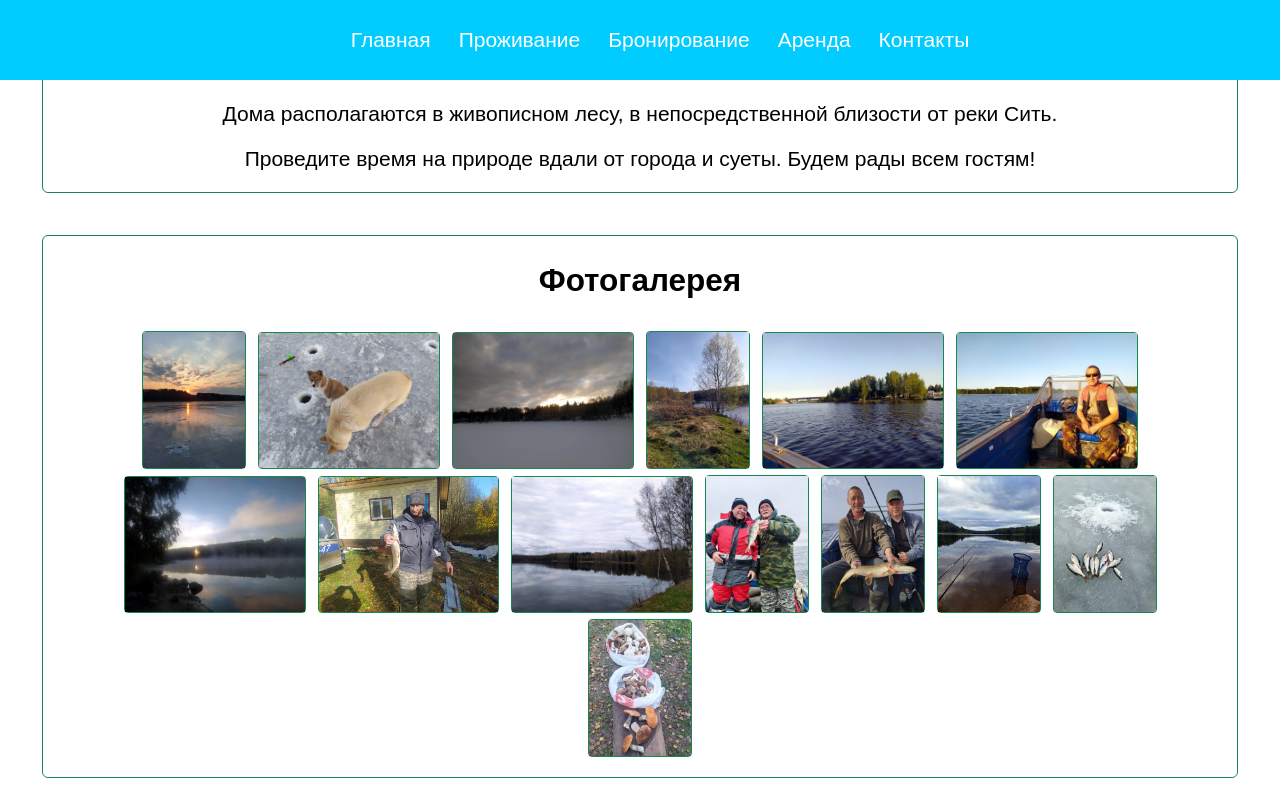
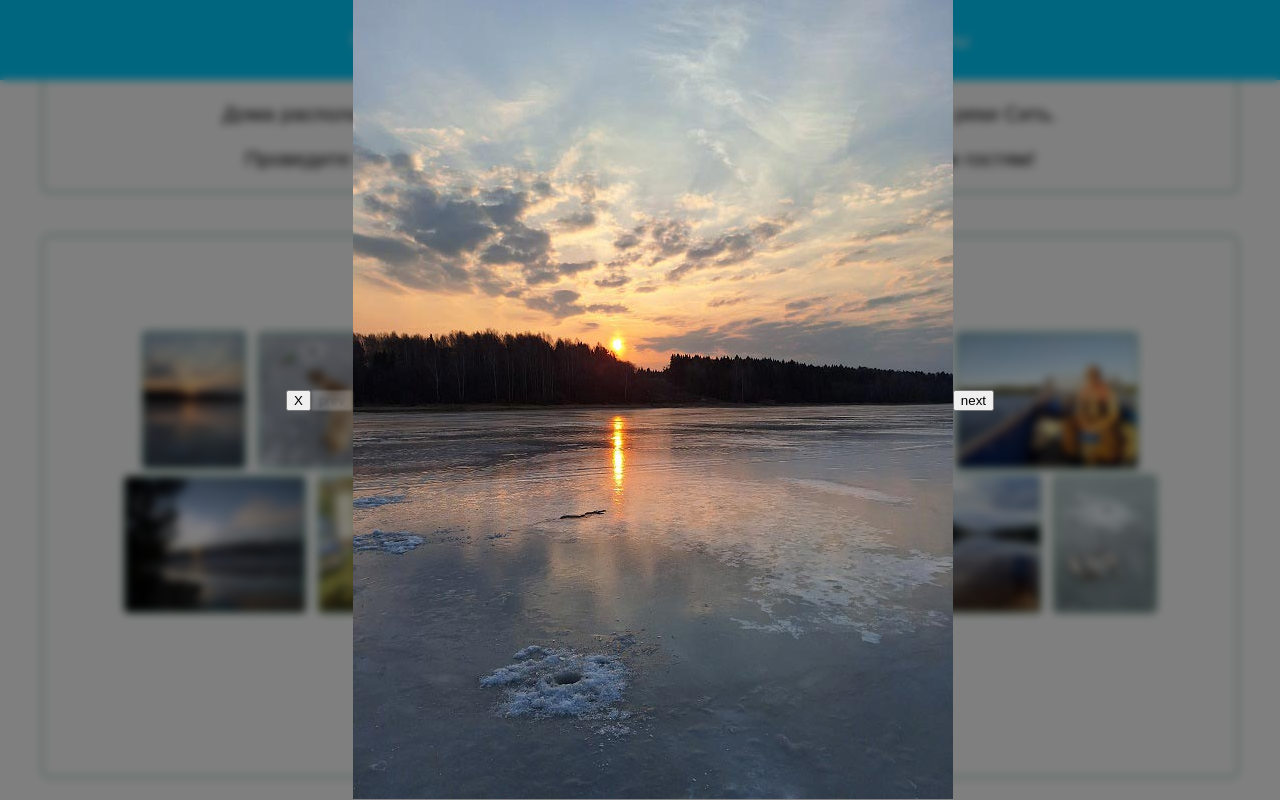
Before and after one commit to rmakarov/beregSiti, a website built with webpack: page app/index.html in a window 1280 px wide. Both pictures are taken after a click on the picture 194 px from the left and 959 px from the top of the page. Shown: the part 559-1359 px from the top of the page. Built offline with nearby package versions, Linux system fonts and the light colour scheme.

Commit message:
NOJIRA: Added modal window (first variant)

```diff
--- /dev/null
+++ b/app/assets/text/price.json
@@ -0,0 +1,3 @@
+{
+
+}
--- a/app/css/main.css
+++ b/app/css/main.css
@@ -109,3 +109,32 @@ section[class*="main-info"] {
     align-items: center;
     justify-content: center;
 }
+
+.modal {
+    position: fixed;
+    top: 0;
+    left: 0;
+    width: 100vw;
+    height: 100vh;
+    background-color: rgba(0, 0, 0, 0.5); /* Полупрозрачный чёрный фон */
+    backdrop-filter: blur(4px); /* Опционально: размытие фона */
+    display: flex;
+    justify-content: center;
+    align-items: center;
+    opacity: 0;
+    visibility: hidden;
+    transition: opacity 0.3s ease, visibility 0.3s ease;
+    z-index: 1100;
+}
+
+.modal.active {
+    opacity: 1;
+    visibility: visible;
+}
+
+button:disabled {
+    opacity: 0.6;
+    filter: blur(1px);
+    pointer-events: none; /* гарантирует, что клики игнорируются */
+    cursor: not-allowed;
+}
--- a/app/index.html
+++ b/app/index.html
@@ -5,7 +5,11 @@
     <meta name="viewport" content="width=device-width, initial-scale=1.0">
     <title>Гостевые дома на реке Сить</title>
 
-    <script type="application/javascript" src="./js/main.js"></script>
+    <meta name="viewport" content="width=device-width, initial-scale=1" />
+    <meta name="description" content="турбаза на рыбинском водохранилище"/>
+    <meta name="keywords" content="турбаза, рыбалка на рыбинском водохранилище, рыбалка на реке Сить, гостевые дома Брейтово, турбаза на Рыбинке"/>
+    <meta name="google-site-verification" content="5fSAH8rWdrczqM5D1zvWpWj7P4ibyP-1Bn3y6yxbzaA" />
+    <link rel="icon" type="image/x-icon" href="favicon.ico" />
 </head>
 <body>
 <header>
@@ -90,5 +94,18 @@
         </ul>
     </div>
 </footer>
+<div class="modal">
+    <div class="modalControls">
+        <button class="button modalCloseButton">X</button>
+    </div>
+    <div class="modalControlsLeft">
+        <button class="button modalPrevButton">prev</button>
+    </div>
+    <div class="modalContent">
+    </div>
+    <div class="modalControlsRight">
+        <button class="button modalNextButton">next</button>
+    </div>
+</div>
 </body>
 </html>
--- a/app/js/main.js
+++ b/app/js/main.js
@@ -17,11 +17,18 @@ import view14 from '../assets/img/gallery/gallery14.jpg'
 const GALLERY_ICON_WIDTH = 180;
 const GALLERY_ICON_HEIGHT = 136;
 const VIEW_GALERY = [view1, view2, view3, view4, view5, view6, view7, view8, view9, view10, view11, view12, view13, view14];
+const DEFAULT_MODAL_CONTENT = {
+    position: 0,
+    content: []
+}
+
+let MODAL_CONTENT = DEFAULT_MODAL_CONTENT
 
 document.addEventListener('DOMContentLoaded', ready, false );
 
 
 function ready() {
+    console.log('!!! ready !!!')
     renderGallery();
 
     const navLinks = document.getElementsByClassName('nav-link');
@@ -29,7 +36,7 @@ function ready() {
         navLink.addEventListener('click', (e) => {
             const anchor = e.target.getAttribute('data-anchor');
             scrollToElement(anchor);
-        })
+        });
     }
 }
 
@@ -44,6 +51,7 @@ function scrollToElement (elementId)  {
 }
 
 function renderGallery() {
+    console.log('!!! renderGallery !!!')
     const galleryContainer = document.getElementById('gallery-container');
 
     VIEW_GALERY.forEach((imgName, index) => {
@@ -70,5 +78,77 @@ function renderGallery() {
 }
 
 function showGalleryItem(imgName, index){
-    console.log('showGalleryItem', imgName, ' index: ', index);
+    MODAL_CONTENT = {
+        position: index,
+        content: VIEW_GALERY
+    }
+    showModal();
 }
+
+function showModal() {
+    const modal = document.querySelector('.modal');
+
+    createImageContent();
+
+    const closeModalButton = document.querySelector('.modalCloseButton');
+    const modalPrevButton = document.querySelector('.modalPrevButton');
+    const modalNextButton = document.querySelector('.modalNextButton');
+
+    modal.classList.add('active');
+
+    closeModalButton.addEventListener('click', (e) => {
+        closeModal();
+    });
+
+    enableModalControlsButtons(modalPrevButton, modalNextButton);
+
+    modalPrevButton.addEventListener('click', (e) => {
+        if( MODAL_CONTENT.position >= 0 ){
+            MODAL_CONTENT.position -=1;
+            createImageContent();
+            enableModalControlsButtons(modalPrevButton, modalNextButton);
+        }
+    });
+
+    modalNextButton.addEventListener('click', (e) => {
+        if( MODAL_CONTENT.position <= MODAL_CONTENT.content.length - 1 ){
+            MODAL_CONTENT.position +=1;
+            createImageContent();
+            enableModalControlsButtons(modalPrevButton, modalNextButton);
+        }
+    });
+}
+
+function enableModalControlsButtons(modalPrevButton, modalNextButton) {
+    if(modalPrevButton) {
+        modalPrevButton.disabled = (MODAL_CONTENT.position === 0);
+    }
+
+    if(modalNextButton) {
+        modalNextButton.disabled = (MODAL_CONTENT.position === MODAL_CONTENT.content.length-1);
+    }
+}
+
+function createImageContent() {
+    if(MODAL_CONTENT.content.length){
+        const imgContent = document.createElement('img');
+        imgContent.src = MODAL_CONTENT.content[MODAL_CONTENT.position];
+        addModalContent(imgContent);
+    }
+}
+
+function addModalContent(content) {
+    const modalContent = document.querySelector('.modalContent');
+    if (modalContent) {
+        modalContent.innerHTML = '';
+        modalContent.appendChild(content);
+    }
+}
+
+function closeModal() {
+    MODAL_CONTENT = DEFAULT_MODAL_CONTENT;
+    const modal = document.querySelector('.modal');
+    console.log('closeModal modal: ', modal);
+
+    modal.classList.remove('active');
+}
```
